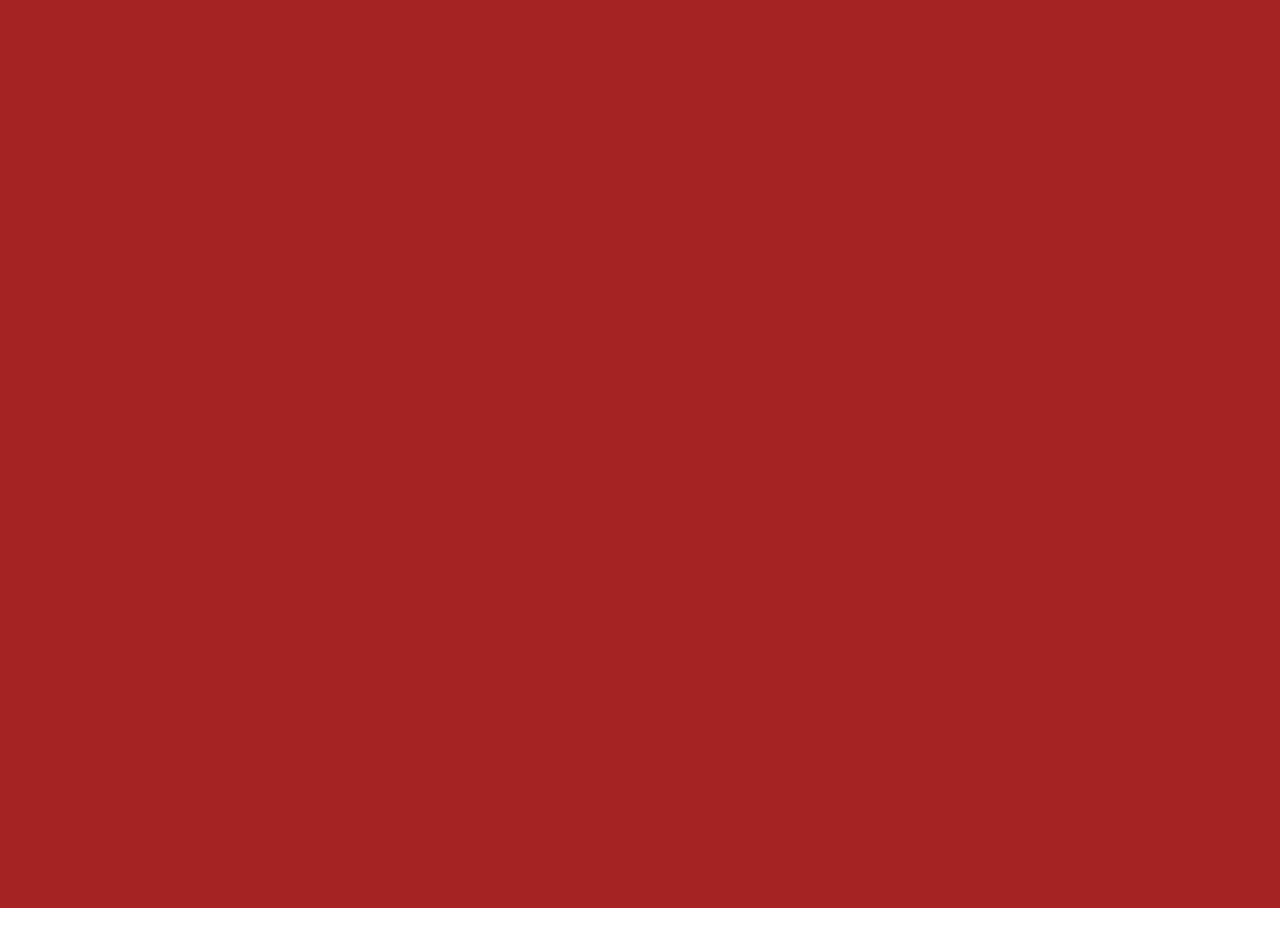
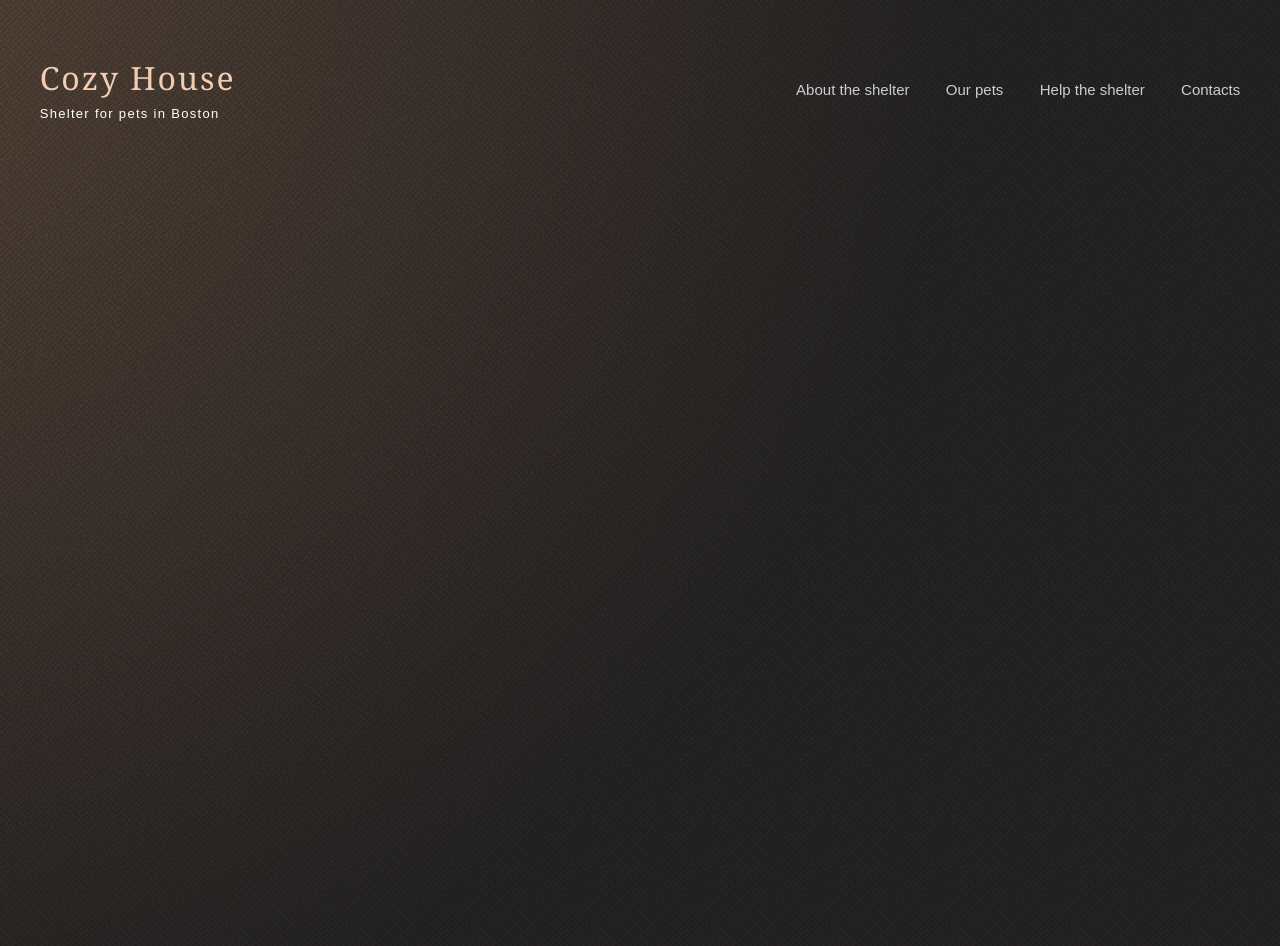
Before and after one commit to NazarIvankiv/shelter, a plain HTML site: page pages/main/index.html in a window 1280 px wide. Before the commit the page ends 908 px from the top, so only its background shows below. Drawn offline with Linux system fonts and the light colour scheme.

Commit message:
feat: add logo and menu
create gradient, add logo and menu

```diff
--- a/pages/main/index.html
+++ b/pages/main/index.html
@@ -8,11 +8,23 @@
     <title>Cozy House</title>
 </head>
 <body>
-    <div class="main">
-        <header>
-            <div></div>
-            <nav></nav>
-        </header>
+    <div class="bg-gradient">
+        <div class="bg-img">
+            <div class="main">
+                <header>
+                    <div class="logo">
+                        <h1 class="logo-title">Cozy House</h1>
+                        <h2 class="logo-subtitle">Shelter for pets in Boston</h2>
+                    </div>
+                    <nav class="menu">
+                       <a href="#">About the shelter</a>
+                        <a href="#">Our pets</a>
+                        <a href="#">Help the shelter</a>
+                        <a href="#">Contacts</a>
+                    </nav>
+                </header>
+            </div>
+        </div>
     </div>
 </body>
 </html>
--- a/pages/main/style.css
+++ b/pages/main/style.css
@@ -1,11 +1,71 @@
 body{
     margin: 0px;
+
+}
+.bg-gradient{
+    width: 100vw;
+    height: 100vw;
+    background: radial-gradient(90vw circle at -15% -5%, #5B483A, #262425);
+
+}
+.bg-img{
+    width: 100vw;
+    height: 100vw;
     display: flex;
     justify-content: center;
-    background-image: url(/assets/images/bg-img.png);
+    background-image: url(../../assets/images/bg-img.png);
 }
 .main{
     width: 1280px;
-    height: 908px;
-    background-color: rgb(165, 35, 35);
+    display: flex;
+    justify-content: center;
 }
+.logo-title{
+    font-family: 'Georgia';
+    font-style: normal;
+    font-weight: 400;
+    font-size: 32px;
+    line-height: 110%;
+    display: flex;
+    align-items: center;
+    letter-spacing: 0.06em;
+    color:#F1CDB3;
+    margin: 0px;
+}
+.logo-subtitle{
+    color: #FFF;
+    font-family: 'Arial';
+    font-style: normal;
+    font-weight: 400;
+    font-size: 13px;
+    line-height: 15px;
+    display: flex;
+    align-items: center;
+    letter-spacing: 0.1em;
+}
+header{
+    display: flex;
+    flex-direction: row;
+    justify-content: space-between;
+    width: 93.8%;
+    margin-top: 4.7%;
+    height: 4.7%;
+}
+.menu{
+    display: flex;
+    flex-direction: row;
+    justify-content: space-between;
+    width: 37%;
+}
+a{
+    font-family: 'Arial';
+    font-style: normal;
+    font-weight: 400;
+    font-size: 15px;
+    line-height: 160%;
+    color: #CDCDCD;
+    text-decoration: none;
+    display: flex;
+    flex-direction: column;
+    justify-content: center;
+}
```
